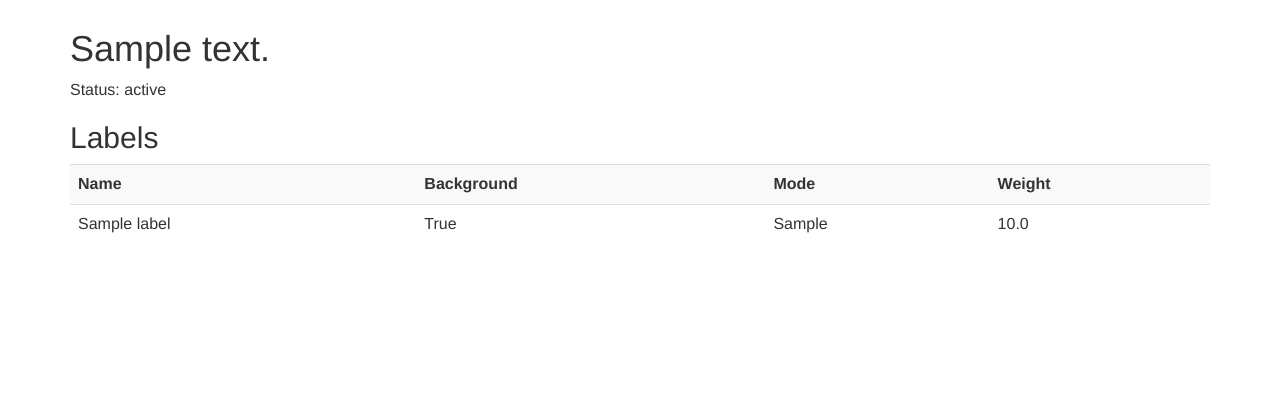
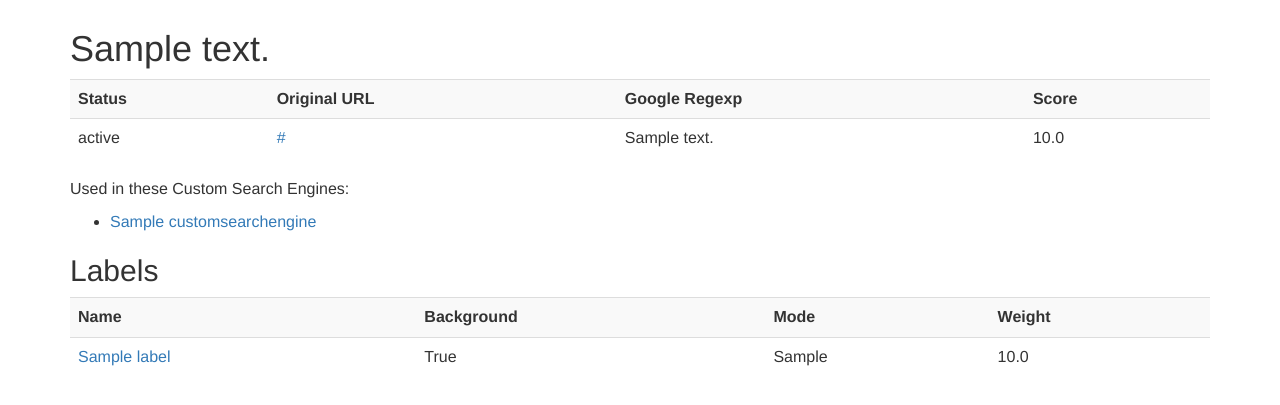
Before and after one commit to saschwarz/django-gcse, a Django app: page /annotations/1/ in a window 1280 px wide. Shown: the part 51-456 px from the top of the page. Run offline with Django 3.2, Linux system fonts and the light colour scheme; tables that the repository leaves empty hold one stand-in row (values such as "Sample post"); some libraries are stand-ins or nearby versions.

Commit message:
annotation detail template complete

```diff
--- a/gcse/templates/gcse/annotation_detail.html
+++ b/gcse/templates/gcse/annotation_detail.html
@@ -5,14 +5,27 @@
 {% block content %}
 <h1>{{ object.comment }}</h1>
 <p>{{ object.description }}</p>
-<p>Status: {{ object.get_status_display }}</p>
-
+<table class="table table-striped search-results">
+  <tr><th>Status</th><th>Original URL</th><th>Google Regexp</th><th>Score</th></tr>
+  <tr>
+    <td>{{ object.get_status_display }}</td>
+    <td><a href="{{ object.original_url}}">{{ object.original_url }}</a></td>
+    <td>{{ object.about }}</td>
+    <td>{{ object.score }}</td>
+  </tr>
+</table>
+<p>Used in these Custom Search Engines:</p>
+<ul>
+{% for cse in object.cses %}
+<li><a href="{% url 'gcse_cse_detail' cse.gid %}">{{ cse.title }}</a></li>
+{% endfor %}
+</ul>
 <h2>Labels</h2>
 <table class="table table-striped search-results">
   <tr><th>Name</th><th>Background</th><th>Mode</th><th>Weight</th></tr>
   {% for label in object.labels.all %}
     <tr>
-      <td>{{label.name}}</td>
+      <td><a href="{% url 'gcse_label_detail' label.id %}">{{ label.name }}</a></td>
       <td>{{label.background}}</td>
       <td>{{label.get_mode_display}}</td>
       <td>{{label.weight}}</td>
--- a/gcse/templates/gcse/cse_annotation_list.html
+++ b/gcse/templates/gcse/cse_annotation_list.html
@@ -18,7 +18,7 @@
     {% for annotation in annotation_list %}
     {% with annotation.labels.all as all_labels %}
     <tr class="{% cycle 'odd' 'even' %}">
-      <td><a href="{% url 'gcse_site.get_absolute_url}}">{{ annotation.comment|escape }}</a></td>
+      <td><a href="{{ annotation.get_absolute_url }}">{{ annotation.comment|escape }}</a></td>
       <td>
         {% for label in annotation.labels.all %}
         {% if label.background %}
```
